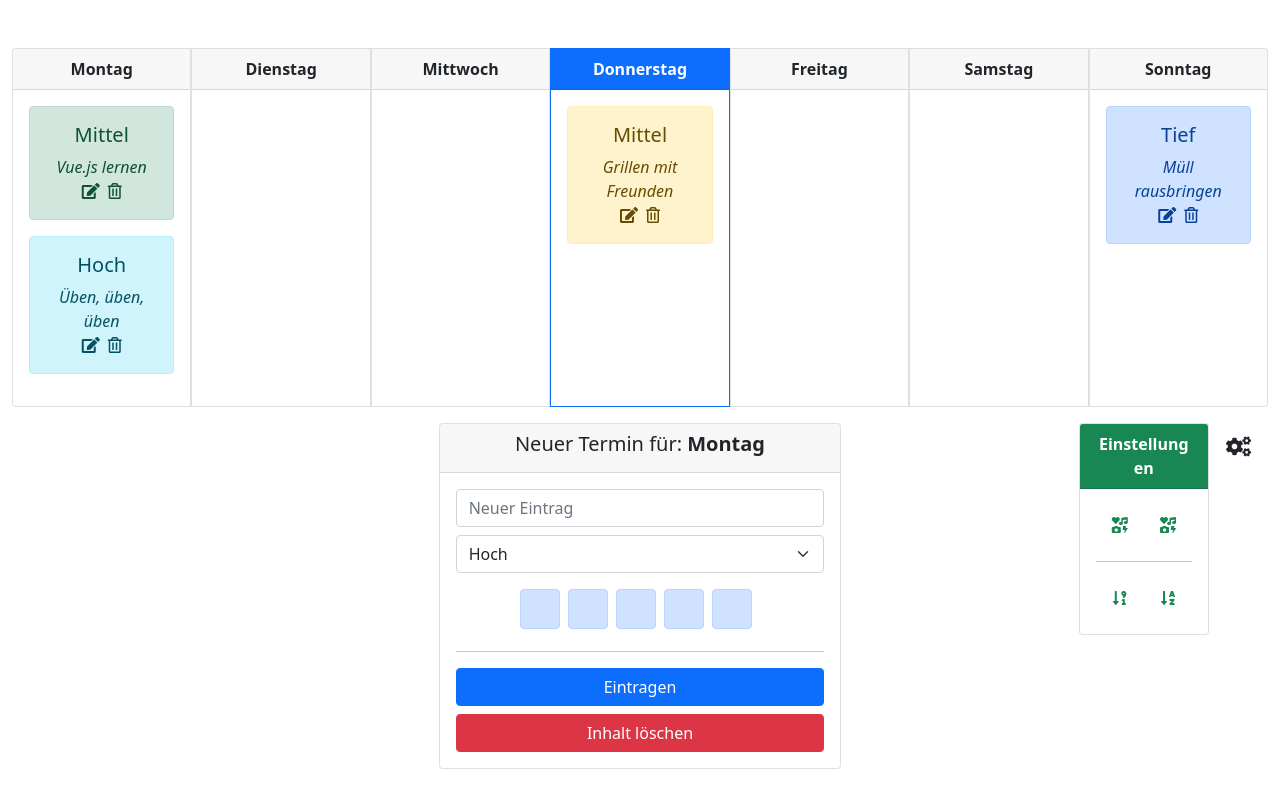
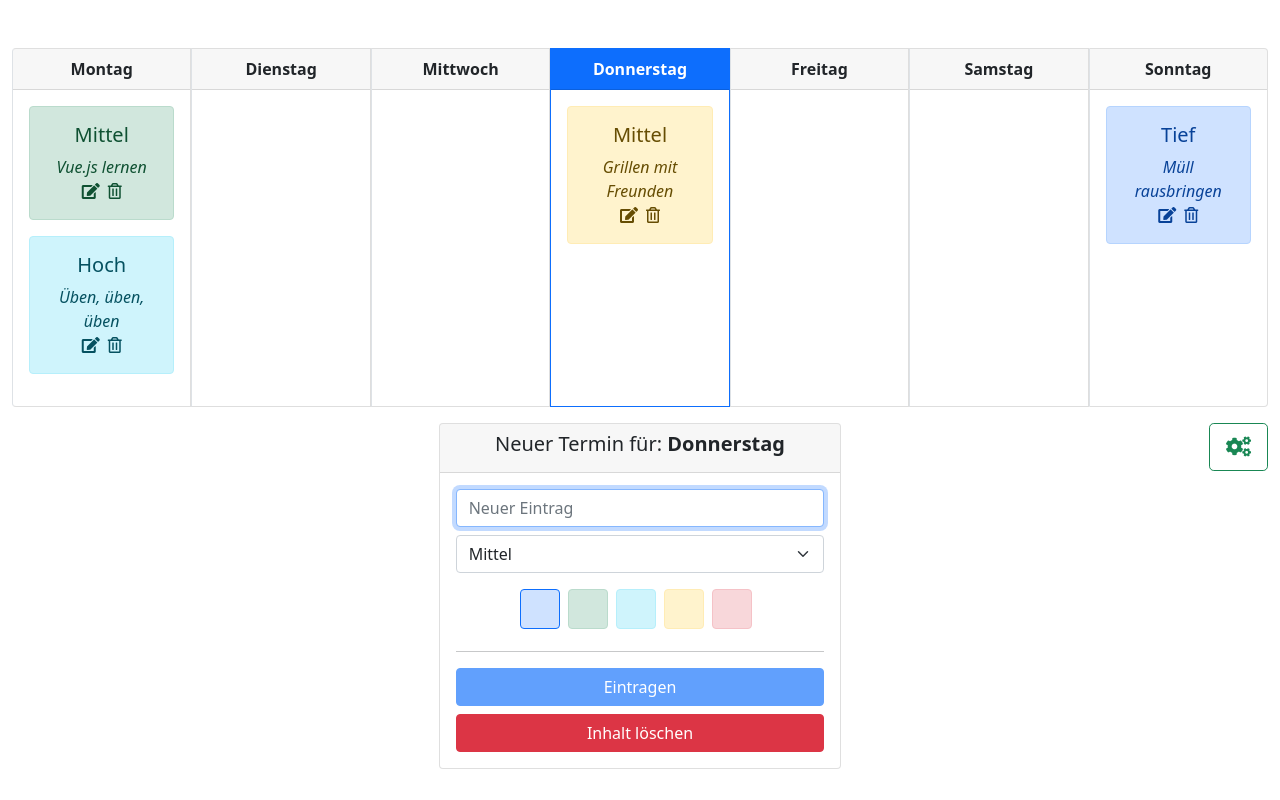
Before and after one commit to Laurin49/diwe_05_24_vue_kalender, a Vue app: page / in a window 1280 px wide. Built offline with nearby package versions, Linux system fonts and the light colour scheme.

Commit message:
dev05 neuer eintrag calendarsetting ...

```diff
--- a/src/App.vue
+++ b/src/App.vue
@@ -2,7 +2,11 @@
   <div class="container-fluid mt-5">
     <div class="row">
       <div class="col-12">
-        <CalendarWeek />
+        <!-- <CalendarWeekAsList />
+        <CalendarWeek /> -->
+        <keep-alive>
+          <component :is="activeView"/>
+        </keep-alive>
       </div>
     </div>
     <div class="row mt-3">
@@ -12,28 +16,58 @@
       <div class="col-2 offset-2">
         <div class="float-end">
           <!-- Mit dem Button blenden wir die Calendar-Settings-Component ein bzw. aus. -->
-          <button class="btn btn-lg mb-2">
+          <button
+            class="btn btn-lg mb-2"
+            :class="buttonSettingsClasses"
+            @click="toggleDisplaySettings()"
+          >
             <i class="fas fa-cogs"></i>
           </button>
         </div>
-        <CalendarSettings />
+        <CalendarSettings v-if="displaySettings" />
       </div>
     </div>
   </div>
 </template>
 
 <script>
+// import { defineAsyncComponent } from "vue";
+import Store from "./store";
 import CalendarWeek from "./components/CalendarWeek.vue";
+import CalendarWeekAsList from "./components/CalendarWeekAsList.vue";
 import CalendarEntry from "./components/CalendarEntry.vue";
 import CalendarSettings from "./components/CalendarSettings.vue";
 export default {
-  name: 'App',
+  name: "App",
   components: {
+    CalendarWeekAsList,
     CalendarWeek,
     CalendarEntry,
     CalendarSettings,
-  }
-}
+    // CalendarSettings: defineAsyncComponent(() => {
+    //   import(/*webpackChunkName: 'CalendarSettingsComponent' */
+    //   "./components/CalendarSettings.vue");
+    // }),
+  },
+  data() {
+    return {
+      displaySettings: false,
+    };
+  },
+  computed: {
+    buttonSettingsClasses() {
+      return this.displaySettings ? ["btn-success"] : ["btn-outline-success"];
+    },
+    activeView() {
+      return Store.getters.activeView();
+    }
+  },
+  methods: {
+    toggleDisplaySettings() {
+      this.displaySettings = !this.displaySettings;
+    },
+  },
+};
 </script>
 
 <style>
--- a/src/components/CalendarDay.vue
+++ b/src/components/CalendarDay.vue
@@ -3,7 +3,7 @@
     <div
       class="card-header text-center"
       :class="cardHeaderClasses"
-      role="button"
+      role="button" @click="setActiveDay()"
     >
       <strong>{{ day.fullName }}</strong>
     </div>
@@ -68,6 +68,11 @@ export default {
         : null;
     },
   },
+  methods: {
+    setActiveDay() {
+      Store.mutations.setActiveDay(this.day.id);
+    }
+  },
 };
 </script>
 <style scoped></style>
--- a/src/components/CalendarEntry.vue
+++ b/src/components/CalendarEntry.vue
@@ -2,41 +2,110 @@
   <div id="calender-entry">
     <div class="card">
       <div class="card-header text-center">
-        <h5>Neuer Termin für: <strong>Montag</strong></h5>
+        <h5>
+          Neuer Termin für: <strong>{{ activeDayName }}</strong>
+        </h5>
       </div>
       <div class="card-body">
+        <div class="alert alert-danger" v-if="error">
+          Der Titel darf nicht leer sein
+        </div>
         <input
+          v-model="event.title"
+          @keyup.enter.exact="submitEvent()"
+          @keyup.ctrl.enter.exact="resetEventTitle()"
+          ref="eventTitleInputRef"
           type="text"
           class="form-control"
           placeholder="Neuer Eintrag"
         />
-        <select class="form-select mt-2">
+        <select class="form-select mt-2" v-model="event.priority">
           <option value="-1">Hoch</option>
           <option value="0">Mittel</option>
           <option value="1">Tief</option>
         </select>
         <div class="text-center mt-3">
           <span
-            v-for="i in 5"
-            :key="i"
-            class="d-inline-block alert alert-primary m-0 me-2 square"
+            v-for="color in eventColors"
+            :key="color"
+            class="d-inline-block alert m-0 me-2 square"
+            :class="eventColorClasses(color)"
             role="button"
+            @click="setEventColor(color)"
           >
           </span>
         </div>
         <hr />
         <div class="d-grid gap-2">
-          <button class="btn btn-primary">Eintragen</button>
-          <button class="btn btn-danger">Inhalt löschen</button>
+          <button
+            class="btn btn-primary"
+            :disabled="submitButtonEventStatus"
+            @click="submitEvent()"
+          >
+            Eintragen
+          </button>
+          <button class="btn btn-danger"
+            @click="resetEventTitle()">
+            Inhalt löschen
+          </button>
         </div>
       </div>
     </div>
   </div>
 </template>
 <script>
+import Store from "../store";
 export default {
   name: "CalendarEntry",
+  data() {
+    return {
+      eventColors: ["primary", "success", "info", "warning", "danger"],
+      event: {
+        title: "",
+        color: "primary",
+        priority: 0,
+      },
+      error: false,
+    };
+  },
+  computed: {
+    activeDayName() {
+      return Store.getters.activeDay().fullName;
+    },
+    submitButtonEventStatus() {
+      return this.event.title === "";
+    },
+  },
+  mounted() {
+    this.$refs.eventTitleInputRef.focus();
+  },
+  methods: {
+    eventColorClasses(eventColor) {
+      return [
+        "alert-" + eventColor,
+        this.event.color === eventColor
+          ? "border border-" + this.event.color
+          : "",
+      ];
+    },
+    setEventColor(eventColor) {
+      this.event.color = eventColor;
+    },
+    submitEvent() {
+      if (this.event.title === "") return (this.error = true);
+
+      Store.mutations.storeEvent(this.event);
+      this.event = {
+        title: "",
+        color: "primary",
+        priority: 0,
+      };
+      this.error = false;
+    },
+    resetEventTitle() {
+      this.event.title = "";
+    },
+  },
 };
 </script>
-<style scoped>
-</style>
+<style scoped></style>
--- a/src/components/CalendarSettings.vue
+++ b/src/components/CalendarSettings.vue
@@ -6,10 +6,17 @@
       </div>
       <div class="card-body">
         <ul class="nav nav-pills nav-fill">
-          <li v-for="i in 2" :key="i" class="nav-item" role="button">
+          <li
+            v-for="(icon, componentName) in views"
+            :key="componentName"
+            class="nav-item"
+            role="button"
+          >
             <a class="nav-link"
-              ><i class="fas fa-icons text-success"></i
-            ></a>
+              :class="isActiveView(componentName)"
+              @click="changeActiveView(componentName)">
+              <i class="fas fa-icons" :class="icon"></i>
+            </a>
           </li>
         </ul>
         <hr />
@@ -30,9 +37,27 @@
   </div>
 </template>
 <script>
+import Store from '../store';
 export default {
   name: "CalendarSettings",
+  data() {
+    return {
+      views: {
+        CalendarWeek: "fas fa-table",
+        CalendarWeekAsList: "fas fa-list",
+      },
+    };
+  },
+  methods: {
+    changeActiveView(componentName) {
+      Store.mutations.setActiveView(componentName);
+    },
+    isActiveView(componentName) {
+      if (componentName === Store.getters.activeView()) {
+        return ["border border-success"];
+      }
+    }
+  },
 };
 </script>
-<style scoped>
-</style>
+<style scoped></style>
--- /dev/null
+++ b/src/components/CalendarWeekAsList.vue
@@ -0,0 +1,56 @@
+<template>
+  <div class="row">
+    <div class="col-2 offset-3">
+      <ul class="list-group">
+        <li
+          v-for="day in calendarWeekData"
+          :key="day.id"
+          class="list-group-item"
+          :class="isActive(day.id)"
+          @click="setActiveDay(day.id)"
+        >
+          {{ day.fullName }}
+        </li>
+      </ul>
+    </div>
+    <div class="col-4">
+      <CalendarDay :day="activeDay" />
+    </div>
+  </div>
+</template>
+
+<script>
+import Store from "../store.js";
+
+import CalendarDay from "./CalendarDay.vue";
+
+export default {
+  name: "CalendarWeekAsList",
+  components: {
+    CalendarDay,
+  },
+  data() {
+    return {
+      calendarWeekData: Store.state.calendarWeekData,
+    };
+  },
+  computed: {
+    activeDay() {
+      return Store.getters.activeDay();
+    },
+  },
+  methods: {
+    setActiveDay(dayId) {
+      Store.mutations.setActiveDay(dayId);
+    },
+    isActive(dayId) {
+      if (dayId === this.activeDay.id) {
+        return ["active"];
+      }
+    },
+  },
+};
+</script>
+
+<style scoped>
+</style>
--- a/src/store.js
+++ b/src/store.js
@@ -3,12 +3,17 @@ import { calendarWeekData } from "./seed";
 
 const state = reactive({
   calendarWeekData,
+  activeView: "CalendarWeek",
 });
 
 const getters = {
   activeDay: () => state.calendarWeekData.find((day) => day.active),
+  activeView: () => state.activeView,
 };
 const mutations = {
+  setActiveView(view) {
+    state.activeView = view;
+  },
   editEvent(dayId, eventTitle) {
     // alle edit Attribute auf false setzen
     state.calendarWeekData.map((dayObj) => {
@@ -36,9 +41,21 @@ const mutations = {
     );
     dayObj.events.splice(eventIndex, 1);
   },
-
-};
-
+  setActiveDay(dayId) {
+    state.calendarWeekData.map((dayObj) => {
+      dayObj.id === dayId ? (dayObj.active = true) : (dayObj.active = false);
+    })
+  },
+  storeEvent(eventDO) {
+    const activeDay = getters.activeDay();
+    activeDay.events.push({
+      title: eventDO.title,
+      edit: false,
+      color: eventDO.color,
+      priority: Number(eventDO.priority),
+    });
+  }
+}
 export default {
   state: readonly(state),
   getters,
```
